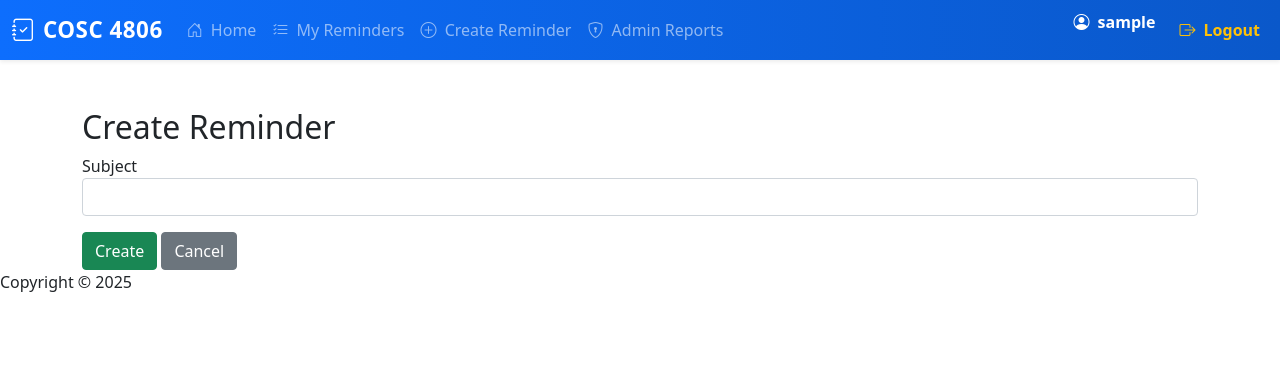
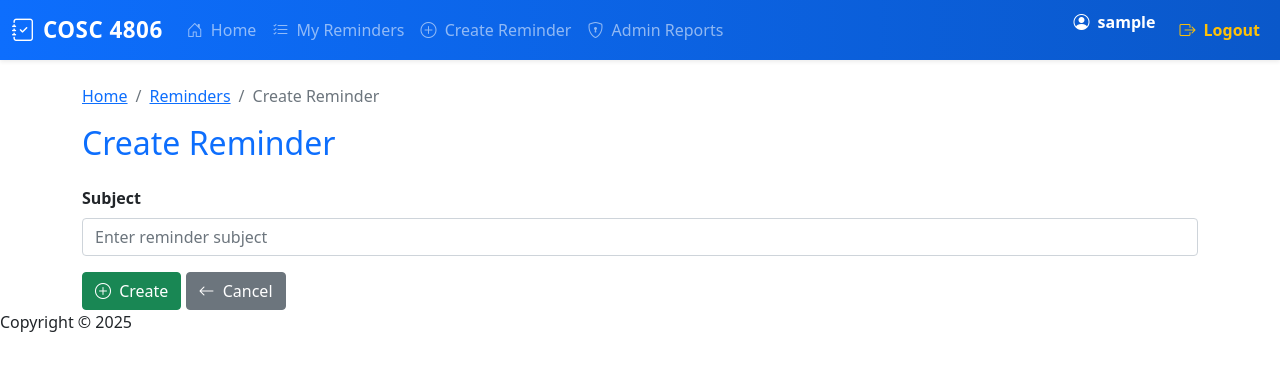
Before and after one commit to Haresh-8/COSC4806_Assignment_5, a PHP site: template app/views/reminder/create.php in a window 1280 px wide. Shown: the top 371 px of the page. Run offline with PHP 8.4, Linux system fonts and the light colour scheme; the template is opened without the code that fills it, so the values that code supplies are empty; the visitor is signed in with stand-in values (Sample User, id 1).

Commit message:
add create reminder view with form and breadcrumb navigation

```diff
--- a/app/views/reminder/create.php
+++ b/app/views/reminder/create.php
@@ -1,13 +1,29 @@
 <?php require_once 'app/views/templates/header.php'; ?>
-<div class="container mt-5">
-    <h2>Create Reminder</h2>
+
+<div class="container mt-4">
+    <!--Breadcrumb -->
+    <nav aria-label="breadcrumb">
+        <ol class="breadcrumb">
+            <li class="breadcrumb-item"><a href="/home">Home</a></li>
+            <li class="breadcrumb-item"><a href="/reminder">Reminders</a></li>
+            <li class="breadcrumb-item active" aria-current="page">Create Reminder</li>
+        </ol>
+    </nav>
+
+    <h2 class="text-primary mb-4">Create Reminder</h2>
+
     <form method="POST">
         <div class="mb-3">
-            <label>Subject</label>
-            <input type="text" name="subject" class="form-control" required>
+            <label class="form-label fw-bold">Subject</label>
+            <input type="text" name="subject" class="form-control" placeholder="Enter reminder subject" required>
         </div>
-        <button type="submit" class="btn btn-success">Create</button>
-        <a href="/reminder" class="btn btn-secondary">Cancel</a>
+        <button type="submit" class="btn btn-success">
+            <i class="bi bi-plus-circle me-1"></i> Create
+        </button>
+        <a href="/reminder" class="btn btn-secondary">
+            <i class="bi bi-arrow-left me-1"></i> Cancel
+        </a>
     </form>
 </div>
+
 <?php require_once 'app/views/templates/footer.php'; ?>
```
